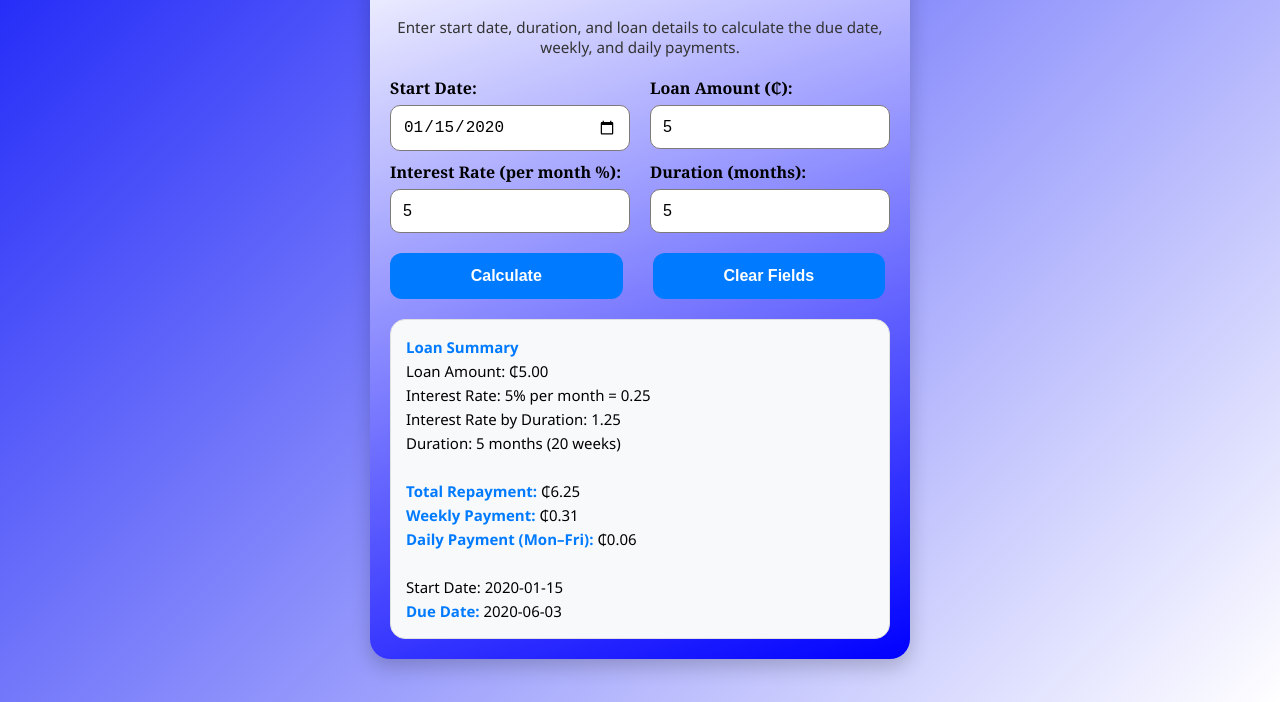
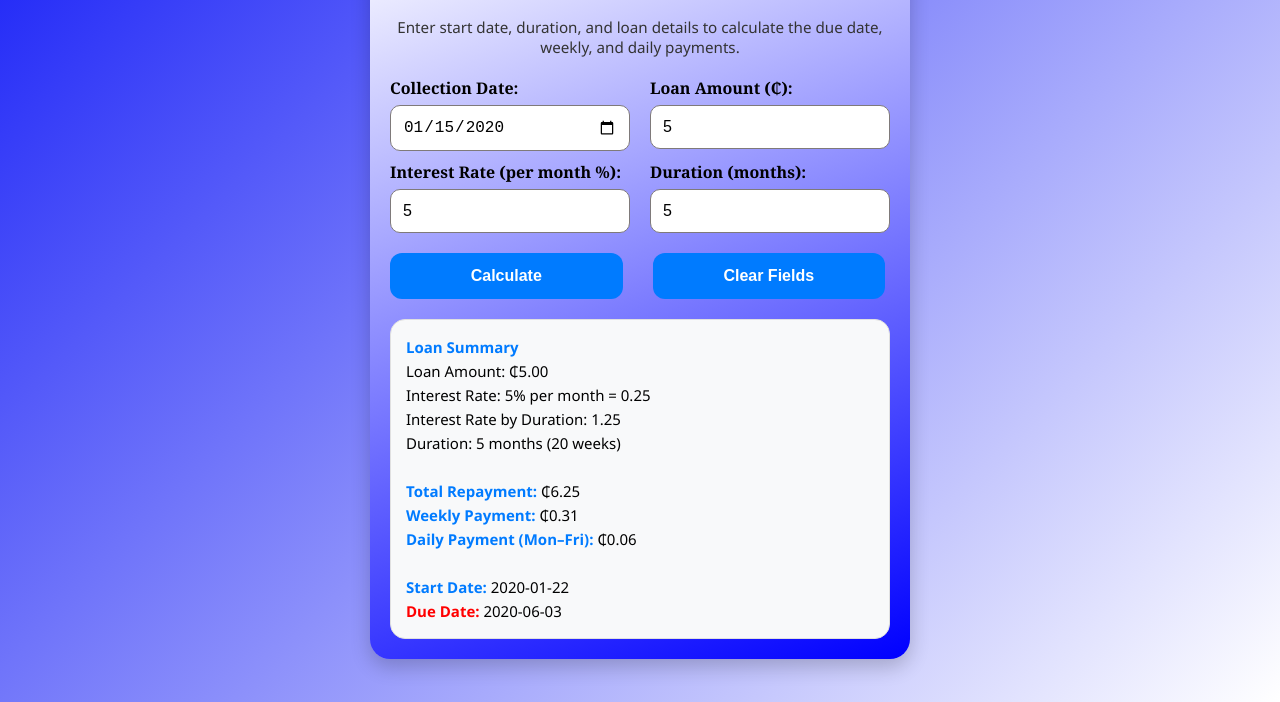
Before and after one commit to Reuben-REY-007/loan-calculator, a plain HTML site: page index.html in a window 1280 px wide. Both pictures are taken after typing "2020-01-15", "5", "5" into the empty fields and a click on the button "Calculate". Shown: the part 118-820 px from the top of the page. Drawn offline with Linux system fonts and the light colour scheme.

Commit message:
refactor: update loan calculator to use collection date instead of start date

```diff
--- a/index.html
+++ b/index.html
@@ -139,8 +139,8 @@
 
     <div class="grid">
       <div>
-        <label>Start Date:</label>
-        <input type="date" id="startDate">
+        <label>Collection Date:</label>
+        <input type="date" id="collectionDate" >
       </div>
       <div>
         <label>Loan Amount (₵):</label>
@@ -191,7 +191,15 @@
     }
 
     function calculateLoan() {
-      const startDate = new Date(document.getElementById("startDate").value);
+      const collectionDate = new Date(document.getElementById("collectionDate").value);
+      if (!collectionDate.getTime()) {
+        document.getElementById("result").innerHTML = "<b>Please select a valid collection date.</b>";
+        return;
+      }
+
+      const startDate = new Date(collectionDate);
+      startDate.setDate(startDate.getDate() + 7);
+
       const amount = parseFloat(document.getElementById("amount").value);
       const interest = parseFloat(document.getElementById("interest").value);
       const months = parseInt(document.getElementById("months").value);
@@ -202,12 +210,12 @@
       }
 
       const totalWeeks = months * 4;
-      const totalRepayment = amount + (amount * (interest / 100) * months);
+      const interestPayment = (interest / 100) * amount
+      const interestByDuration = interestPayment * months
+      const totalRepayment = amount + interestByDuration;
       const weeklyPayment = totalRepayment / totalWeeks;
       const dailyPayment = weeklyPayment / 5;
-      const dueDate = addWeeks(startDate, totalWeeks);
-      const interestPayment = (interest / 100) * amount
-      const interestByDuration = interestPayment * months
+      const dueDate = addWeeks(collectionDate, totalWeeks);
 
       document.getElementById("result").innerHTML = `
         <b>Loan Summary</b><br>
@@ -218,8 +226,8 @@
         <b>Total Repayment:</b> ₵${totalRepayment.toFixed(2)} <br>
         <b>Weekly Payment:</b> ₵${weeklyPayment.toFixed(2)} <br>
         <b>Daily Payment (Mon–Fri):</b> ₵${dailyPayment.toFixed(2)} <br><br>
-        Start Date: ${formatISO(startDate)} <br>
-        <b>Due Date:</b> ${formatISO(dueDate)}
+        <b>Start Date:</b> ${formatISO(startDate)} <br>
+        <span style="color:red; font-weight:bold">Due Date:</span> ${formatISO(dueDate)}
       `;
     }
 
```
